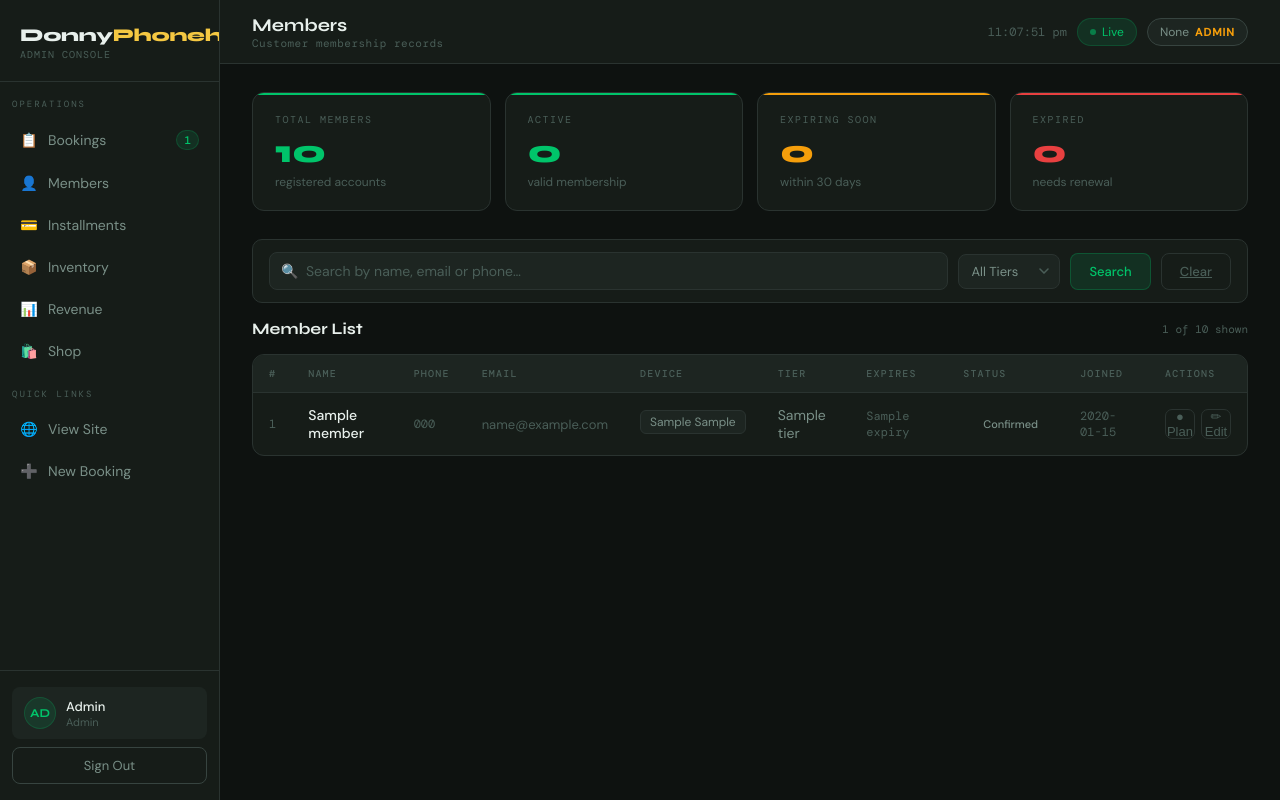
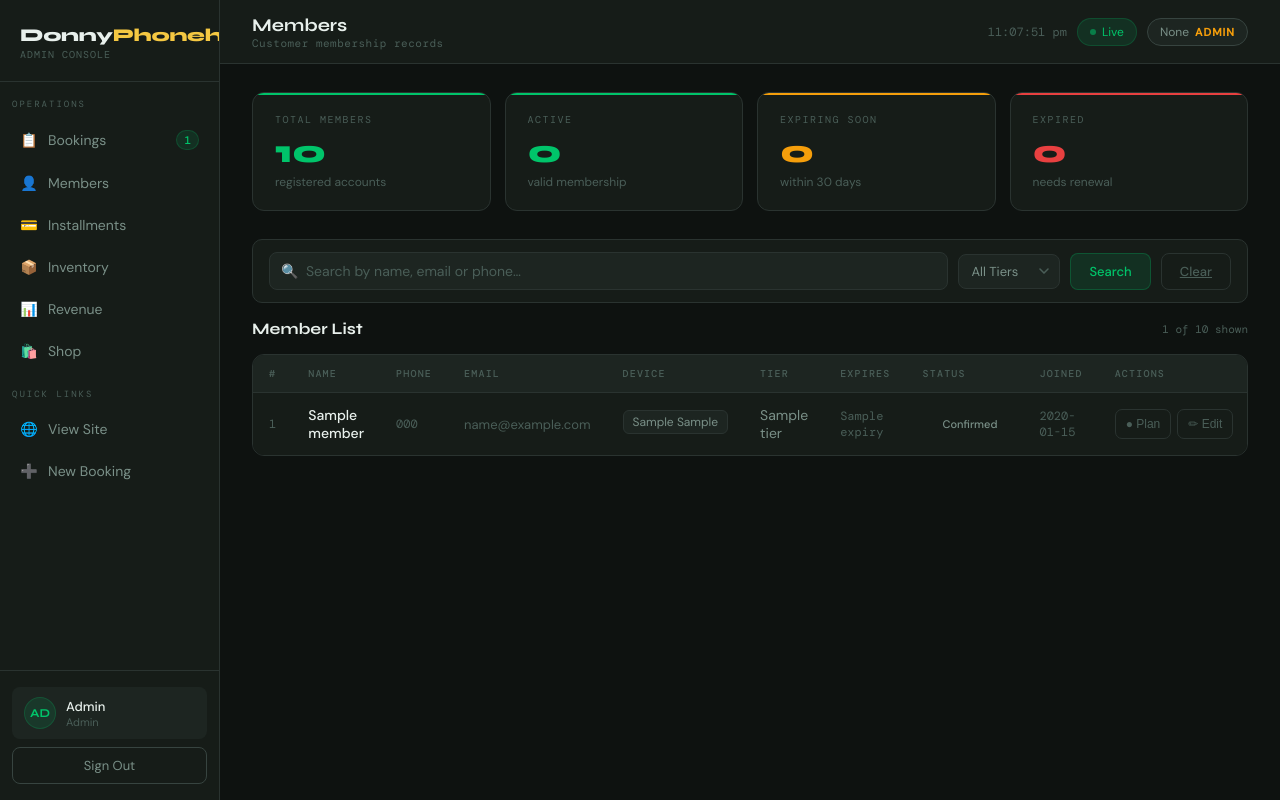
Before and after one commit to juakin-D/donnyfix, a Flask app: template templates/admin_members.html in a window 1280 px wide. Run offline with Flask 3, Linux system fonts and the light colour scheme; the template is opened without the code that fills it: most values are stand-ins (such as "Sample title", 1, 10 or a date in 2020); some libraries are stand-ins or nearby versions.

Commit message:
Fix action buttons cut off in admin members table
- overflow-x:auto on table-wrap so table scrolls instead of clips
- auto width + padding for Plan/Edit text buttons (were fixed 30px)
- compact extend-select inline with extend button
- white-space:nowrap on last column so buttons never wrap/clip

Co-Authored-By: Claude Sonnet 4.6 <noreply@anthropic.com>

```diff
--- a/templates/admin_members.html
+++ b/templates/admin_members.html
@@ -15,6 +15,17 @@
 .modal-select:focus,.modal-input:focus{border-color:rgba(0,196,106,.4)}
 .modal-submit{width:100%;padding:12px;background:var(--green);border:none;border-radius:9px;color:#0E1210;font-family:'Syne',sans-serif;font-size:15px;font-weight:700;cursor:pointer;transition:opacity .15s}
 .modal-submit:hover{opacity:.9}
+
+/* ── TABLE FIXES ── */
+.table-wrap{overflow-x:auto}
+/* text-label buttons need auto width, not the 30px icon default */
+.act-btn.edit,
+.act-btn[class*="plan-"]{width:auto;padding:0 10px;font-size:12px;white-space:nowrap}
+/* keep the extend select compact */
+.extend-form{display:flex;align-items:center;gap:4px}
+.extend-select{padding:4px 6px;border:1px solid var(--border);border-radius:7px;background:var(--surface2);color:var(--text);font-size:12px;cursor:pointer;outline:none}
+/* action column never wraps or clips */
+th:last-child,td:last-child{white-space:nowrap}
 </style>
 {% endblock %}
 
```
